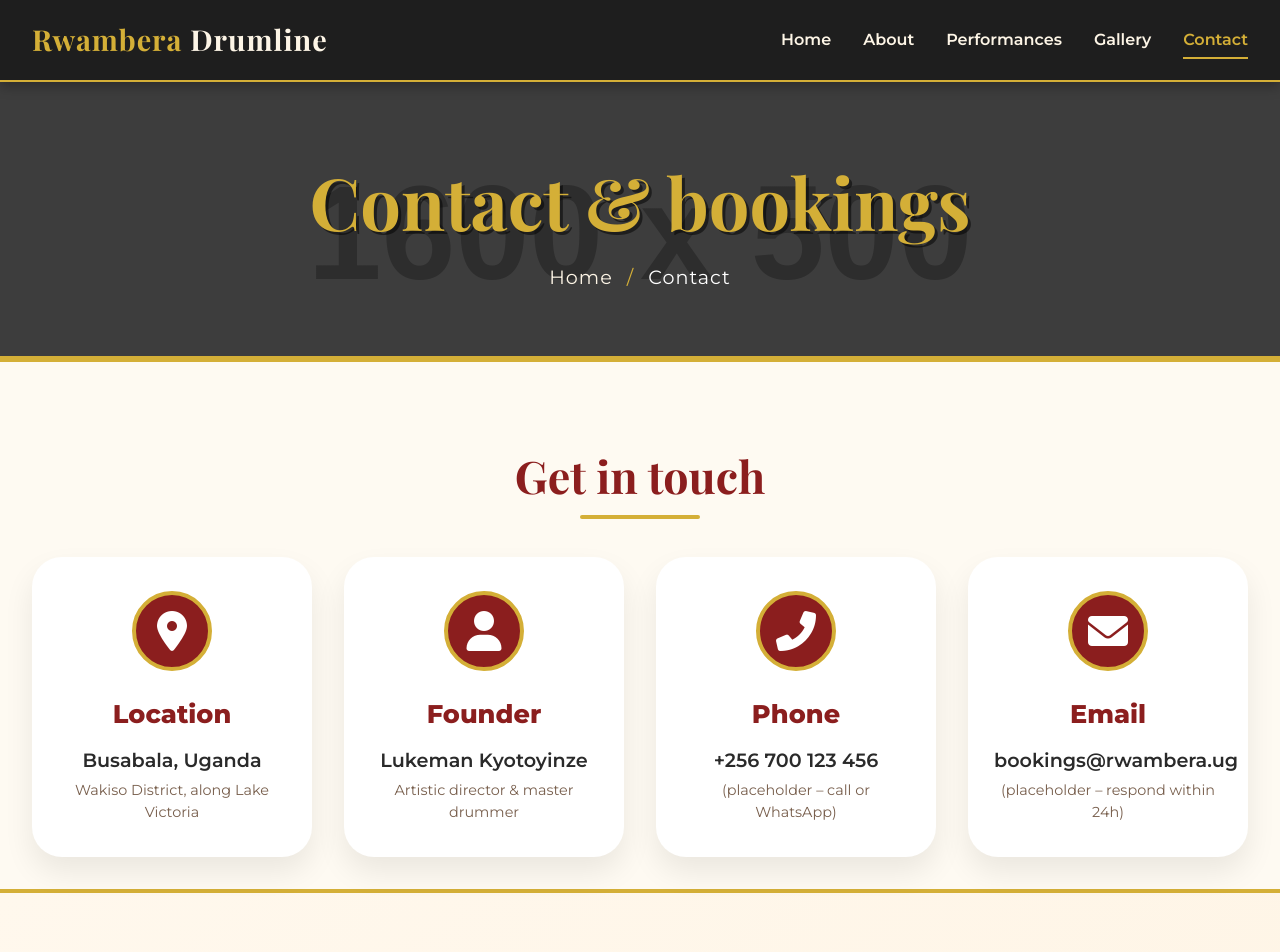
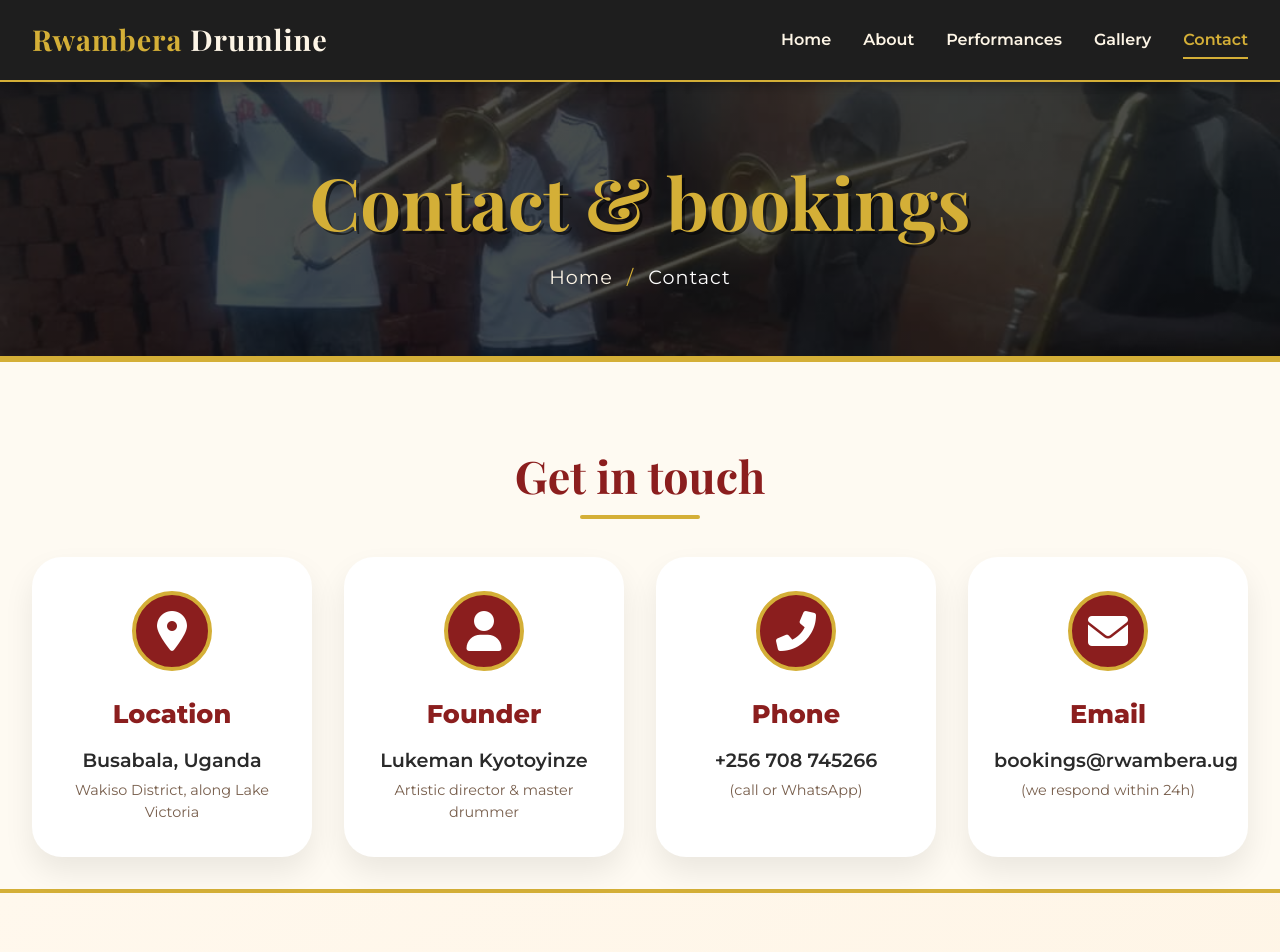
Before and after one commit to airandersons/rwambera, a plain HTML site: page contact.html in a window 1280 px wide. Shown: the top 952 px of the page. Drawn offline with nearby package versions, Linux system fonts and the light colour scheme; placeholder pictures from the web are drawn by us.

Commit message:
Update contact.html

```diff
--- a/contact.html
+++ b/contact.html
@@ -28,7 +28,7 @@
   </nav>
 
   <!-- ========== PAGE HEADER ========== -->
-  <section class="page-header" style="background-image: linear-gradient(rgba(0,0,0,0.7), rgba(0,0,0,0.7)), url('https://via.placeholder.com/1600x500/8B1E1E/D4AF37?text=Drums+calling');">
+  <section class="page-header" style="background-image: linear-gradient(rgba(0,0,0,0.7), rgba(0,0,0,0.7)), url('img/image9.jpg');">
     <div class="container page-header-content">
       <h1 class="reveal-up">Contact & bookings</h1>
       <div class="breadcrumb reveal-up">
@@ -66,8 +66,8 @@
             <i class="fas fa-phone-alt"></i>
           </div>
           <h3>Phone</h3>
-          <p class="contact-detail">+256 700 123 456</p>
-          <p class="contact-sub">(placeholder – call or WhatsApp)</p>
+          <p class="contact-detail">+256 708 745266 </p>
+          <p class="contact-sub">(call or WhatsApp)</p>
         </div>
         <!-- Email placeholder -->
         <div class="contact-card reveal-up" data-delay="150">
@@ -76,7 +76,7 @@
           </div>
           <h3>Email</h3>
           <p class="contact-detail">bookings@rwambera.ug</p>
-          <p class="contact-sub">(placeholder – respond within 24h)</p>
+          <p class="contact-sub">(we respond within 24h)</p>
         </div>
       </div>
     </div>
@@ -152,7 +152,7 @@
           </div>
           <!-- quick contact reminder -->
           <div class="contact-mini">
-            <p><i class="fas fa-drum gold-icon"></i> Prefer to call? <strong>+256 700 123 456</strong> (Lukeman)</p>
+            <p><i class="fas fa-drum gold-icon"></i> Prefer to call? <strong> +256 708 745266 </strong> (Lukeman)</p>
           </div>
         </div>
       </div>
```
